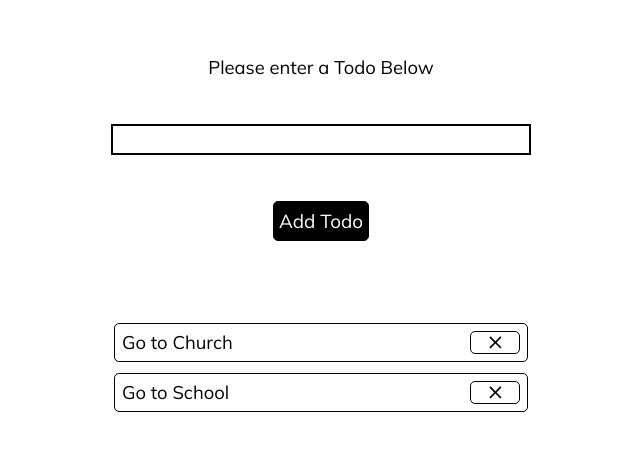
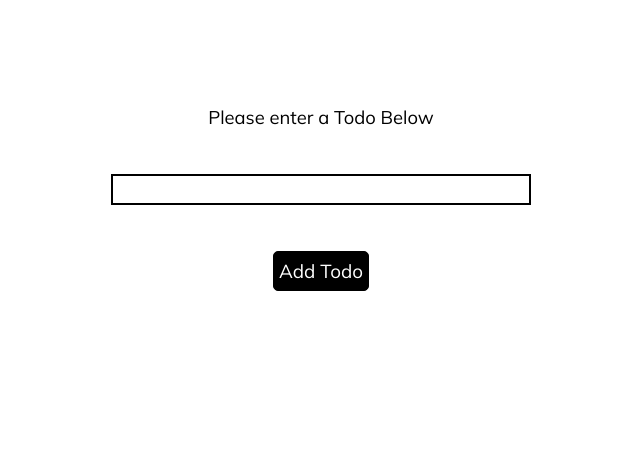
Before and after one commit to Nathaniyell/Todo-List, a React (Create React App) app: page / in a window 1280 px wide. Shown: the part 182-632 px from the top of the page, without its empty margins (319-959 px from the left). Built offline with nearby package versions, Linux system fonts and the light colour scheme.

Commit message:
Notes synced with localStorage

```diff
--- a/src/Components/Parent.js
+++ b/src/Components/Parent.js
@@ -1,20 +1,16 @@
-import React, { useState } from 'react'
+import React, { useState, useEffect } from 'react'
 import Child from './Child'
 import InputElements from './InputElements'
 
-const words = [
-    {
-        id: 'a',
-        title: 'Go to Church'
-    },
-    {
-        id: 'b',
-        title: 'Go to School'
-    }
-]
+const words = []
 
 const Parent = () => {
-    const [word, setWord] = useState(words)
+    const [word, setWord] = useState(
+        function(){return JSON.parse(localStorage.getItem('notes'))|| words})
+
+    useEffect(()=>{
+        localStorage.setItem('notes', JSON.stringify(word))
+    }, [word])
 
     const changeWord = (newWord) => {
         setWord((prevWord) => {
```
Also changed, not shown: 1 other file (tests, documents, lock files or other folders).
